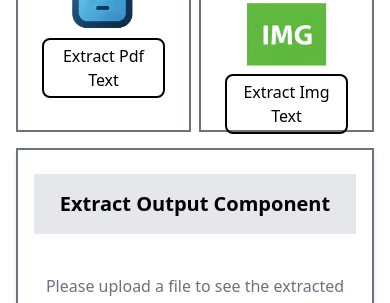
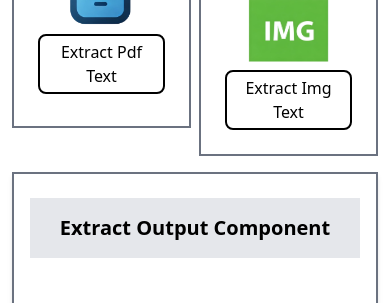
Before and after one commit to dakshrajput45/Pdf-image-text-extractor-with-smart-summary, a React (Create React App) app in the folder client/: page / in a window 390 px wide. Shown: the part 188-491 px from the top of the page. Built offline with nearby package versions, Linux system fonts and the light colour scheme; no server answers.

Commit message:
minor styling fixes

```diff
--- a/client/src/App.js
+++ b/client/src/App.js
@@ -8,13 +8,13 @@ import SmartSummary from './component/smart_summary_component';
 function App() {
   const {loadingSummary,summary} = useContext(AppContext);
   return (
-    <div className="flex flex-col justify-between h-screen">
+    <div className="flex flex-col justify-between h-screen m-2">
       <div className='flex items-center text-center justify-center w-full border-2 my-4 py-4' style={{ backgroundColor: 'rgb(102, 180, 110)' }}>
         <h1 className='text-xl font-medium uppercase text-white' >
           Unthinkable Solutions Test App
         </h1>
       </div>
-      <div className="flex flex-col md:flex-row md:justify-between h-screen m-4">
+      <div className="flex flex-col md:flex-row md:justify-between h-screen m-1 md:m-4">
         <div className='flex flex-row md:flex-col justify-between w-full md:w-1/3 md:h-full md:mr-2 mb-2'>
           <PdfExtract />
           <ImageExtractOcr />
--- a/client/src/component/extract_output_component.js
+++ b/client/src/component/extract_output_component.js
@@ -46,7 +46,7 @@ function ExtractOutput() {
 
   return (
     <div className='flex flex-col mt-2 md:mt-0 w-full xl:max-w-screen-lg h-full overflow-auto p-4 border-2 border-gray-500 shadow-md bg-white mx-auto'>
-      <h1 className='text-center text-xl md:text-2xl font-semibold mt-2 md:mb-4 bg-gray-200 p-4'>
+      <h1 className='text-center text-xl md:text-2xl font-semibold mt-2 mb-4 bg-gray-200 p-4'>
         Extract Output Component
       </h1>
       {
--- a/client/src/component/image_extract_component.js
+++ b/client/src/component/image_extract_component.js
@@ -54,7 +54,7 @@ function ImageExtractOcr() {
   });
 
   return (
-    <div className="flex flex-col border-2 border-gray-500 h-52 w-1/2 md:w-full md:h-1/2 bg-white">
+    <div className="flex flex-col border-2 border-gray-500 h-full w-1/2 md:w-full md:h-1/2 bg-white">
       <div className="flex items-end justify-end mt-2 mr-2 ">
         <select
           value={langSelected}
@@ -81,7 +81,7 @@ function ImageExtractOcr() {
           alt="img"
           className="max-w-xs max-h-16 object-contain mb-2"
         />
-        <div className='border-2 rounded-lg md:px-5 px-1 py-1 border-black mb-2 '>{!loadingImg ? <p>Extract Img Text</p> : <p>Extracting...</p>}</div>
+        <div className='border-2 rounded-lg md:px-5 px-1 py-1 border-black'>{!loadingImg ? <p>Extract Img Text</p> : <p>Extracting...</p>}</div>
         <h1 className="text-sm font-normal hidden md:block">
           Drag And Drop or Click To Select Image And Extract Text With Exact Formatting
         </h1>
--- a/client/src/component/smart_summary_component.js
+++ b/client/src/component/smart_summary_component.js
@@ -6,9 +6,9 @@ function SmartSummary() {
   const {summary,loadingSummary} = useContext(AppContext);
   return (
     <div className='flex flex-col mt-2 w-full max-w-screen-lg md:h-full overflow-auto p-4 border-2 border-gray-500 shadow-md bg-white mx-auto'>
-      <h1 className='text-center text-xl md:text-2xl font-semibold mt-2 md:mb-4 bg-gray-200 p-4'>Smart Summary</h1>
+      <h1 className='text-center text-xl md:text-2xl font-semibold mt-2 mb-4 bg-gray-200 p-4'>Smart Summary</h1>
       {summary && !loadingSummary ? (
-        <div className='flex text-black mt-10 max-w-full'>
+        <div className='flex text-black mt-6 max-w-full'>
           <pre className='whitespace-pre-wrap break-words bg-white w-full'>{summary}</pre>
         </div>
       ) : (
```
